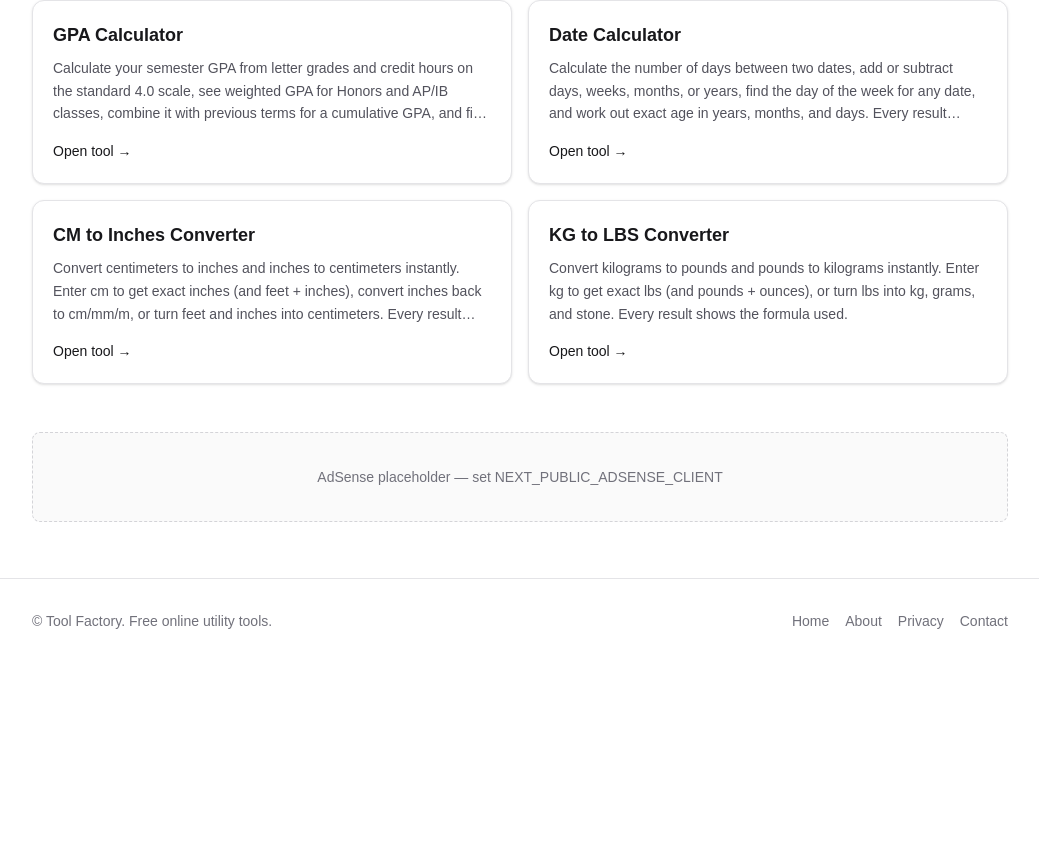
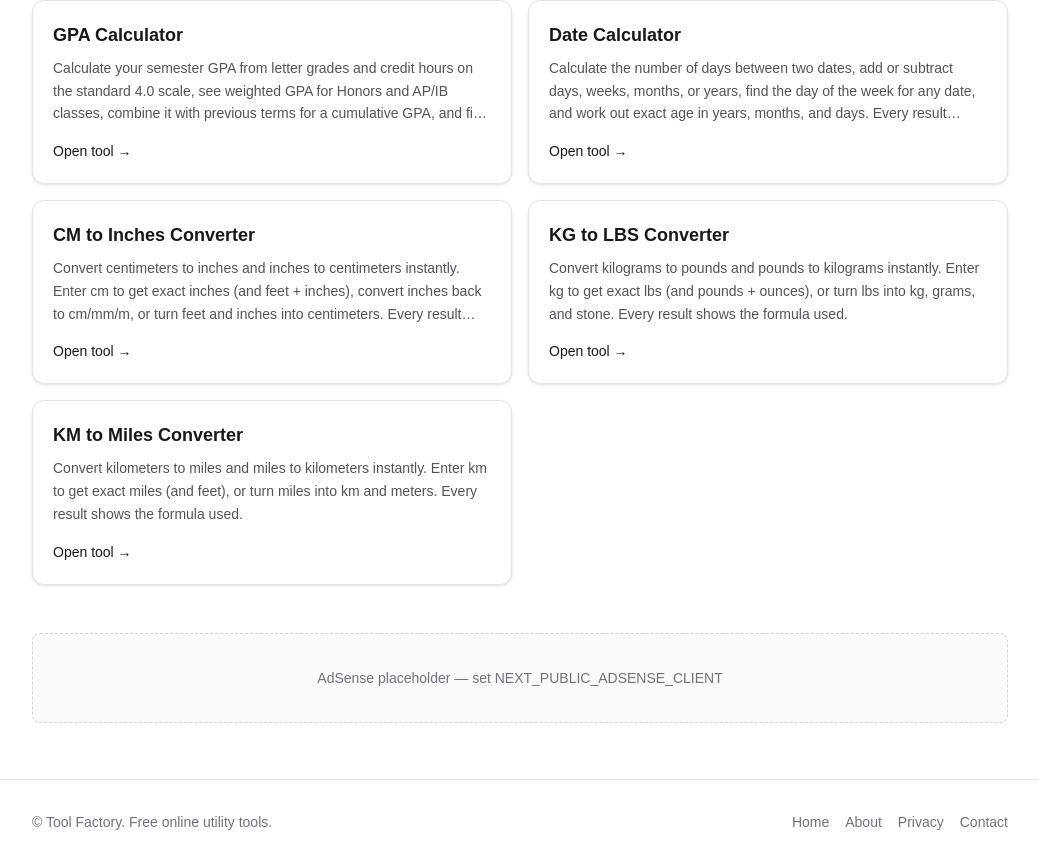
Before and after one commit to moinmoinsg-web/tool-factory, a Next.js app: page / in a window 1280 px wide. Shown: the part 1348-2212 px from the top of the page, without its empty margins (120-1159 px from the left). Before the commit the page ends 2011 px from the top, so only its background shows below. Built offline with nearby package versions, Linux system fonts and the light colour scheme; no server answers.

Commit message:
Add KM to Miles Converter tool (keyword: km to miles)

```diff
--- /dev/null
+++ b/src/components/KmToMilesWidget.tsx
@@ -0,0 +1,119 @@
+"use client";
+
+import { useMemo, useState } from "react";
+
+/** International mile: 1 mi = 1.609344 km exactly. */
+export const KM_PER_MILE = 1.609344;
+
+export function kmToMiles(km: number) {
+  return km / KM_PER_MILE;
+}
+
+export function milesToKm(mi: number) {
+  return mi * KM_PER_MILE;
+}
+
+function num(value: string) {
+  if (value.trim() === "") return NaN;
+  return Number(value.replace(/,/g, ""));
+}
+
+function fmt(value: number, digits = 4) {
+  if (!Number.isFinite(value)) return "—";
+  const rounded = Number(value.toFixed(digits));
+  return rounded.toLocaleString(undefined, { maximumFractionDigits: digits });
+}
+
+const inputClass =
+  "w-32 rounded-lg border border-zinc-300 bg-zinc-50 p-2 text-base tabular-nums text-zinc-900 outline-none ring-zinc-400 focus:ring-2 dark:border-zinc-700 dark:bg-zinc-900 dark:text-zinc-50";
+const cardClass =
+  "rounded-xl border border-zinc-200 bg-white p-4 shadow-sm dark:border-zinc-800 dark:bg-zinc-950 sm:p-5";
+const titleClass = "text-base font-semibold text-zinc-900 dark:text-zinc-50";
+const labelClass = "flex flex-col gap-1 text-sm text-zinc-700 dark:text-zinc-300";
+
+function Field({ label, value, onChange, suffix }: { label: string; value: string; onChange: (v: string) => void; suffix?: string }) {
+  return (
+    <label className={labelClass}>
+      <span>
+        {label}
+        {suffix ? ` (${suffix})` : ""}
+      </span>
+      <input type="text" inputMode="decimal" value={value} onChange={(e) => onChange(e.target.value)} className={inputClass} />
+    </label>
+  );
+}
+
+function Stat({ label, value, formula }: { label: string; value: string; formula?: string }) {
+  return (
+    <div className="rounded-lg bg-zinc-100 px-3 py-2 dark:bg-zinc-900" aria-live="polite">
+      <div className="text-xs text-zinc-500 dark:text-zinc-400">{label}</div>
+      <div className="text-lg font-semibold tabular-nums text-zinc-900 dark:text-zinc-50">{value}</div>
+      {formula ? <div className="mt-1 font-mono text-xs text-zinc-500 dark:text-zinc-400">{formula}</div> : null}
+    </div>
+  );
+}
+
+const QUICK = [1, 5, 10, 21.0975, 42.195, 50, 100, 500];
+
+export function KmToMilesWidget() {
+  const [km, setKm] = useState("10");
+  const [mi, setMi] = useState("26.2");
+
+  const milesFromKm = kmToMiles(num(km));
+  const kmFromMiles = milesToKm(num(mi));
+
+  const quickRows = useMemo(() => QUICK.map((k) => ({ km: k, mi: kmToMiles(k) })), []);
+
+  return (
+    <div className="grid gap-4 md:grid-cols-2">
+      <div className={cardClass}>
+        <h2 className={titleClass}>Kilometers to miles</h2>
+        <p className="mt-1 text-sm text-zinc-500 dark:text-zinc-400">
+          Convert km to miles using the exact factor 1 mile = 1.609344 km.
+        </p>
+        <div className="mt-4">
+          <Field label="Kilometers" value={km} onChange={setKm} suffix="km" />
+        </div>
+        <div className="mt-3 grid gap-2 sm:grid-cols-2">
+          <Stat label="Miles" value={`${fmt(milesFromKm)} mi`} formula="mi = km ÷ 1.609344" />
+          <Stat label="Feet" value={`${fmt(milesFromKm * 5280, 1)} ft`} formula="ft = mi × 5280" />
+        </div>
+      </div>
+
+      <div className={cardClass}>
+        <h2 className={titleClass}>Miles to kilometers</h2>
+        <p className="mt-1 text-sm text-zinc-500 dark:text-zinc-400">Convert miles back to km by multiplying by 1.609344.</p>
+        <div className="mt-4">
+          <Field label="Miles" value={mi} onChange={setMi} suffix="mi" />
+        </div>
+        <div className="mt-3 grid gap-2 sm:grid-cols-2">
+          <Stat label="Kilometers" value={`${fmt(kmFromMiles)} km`} formula="km = mi × 1.609344" />
+          <Stat label="Meters" value={`${fmt(kmFromMiles * 1000, 1)} m`} formula="m = km × 1000" />
+        </div>
+      </div>
+
+      <div className={`${cardClass} md:col-span-2`}>
+        <h2 className={titleClass}>Quick reference</h2>
+        <p className="mt-1 text-sm text-zinc-500 dark:text-zinc-400">Common distances in kilometers and their mile equivalents.</p>
+        <div className="mt-3 overflow-x-auto">
+          <table className="w-full min-w-[240px] text-left text-sm">
+            <thead>
+              <tr className="border-b border-zinc-200 text-zinc-500 dark:border-zinc-800 dark:text-zinc-400">
+                <th className="py-2 pr-3 font-medium">Kilometers</th>
+                <th className="py-2 font-medium">Miles</th>
+              </tr>
+            </thead>
+            <tbody>
+              {quickRows.map((row) => (
+                <tr key={row.km} className="border-b border-zinc-100 tabular-nums text-zinc-800 dark:border-zinc-900 dark:text-zinc-200">
+                  <td className="py-2 pr-3">{row.km} km</td>
+                  <td className="py-2">{fmt(row.mi, 4)} mi</td>
+                </tr>
+              ))}
+            </tbody>
+          </table>
+        </div>
+      </div>
+    </div>
+  );
+}
--- a/src/components/ToolShell.tsx
+++ b/src/components/ToolShell.tsx
@@ -11,6 +11,7 @@ import { GpaCalculatorWidget } from "@/components/GpaCalculatorWidget";
 import { DateCalculatorWidget } from "@/components/DateCalculatorWidget";
 import { CmToInchesWidget } from "@/components/CmToInchesWidget";
 import { KgToLbsWidget } from "@/components/KgToLbsWidget";
+import { KmToMilesWidget } from "@/components/KmToMilesWidget";
 
 type ToolShellProps = {
   tool: ToolDefinition;
@@ -54,6 +55,9 @@ export function ToolShell({ tool }: ToolShellProps) {
   if (tool.slug === "kg-to-lbs") {
     return <KgToLbsWidget />;
   }
+  if (tool.slug === "km-to-miles") {
+    return <KmToMilesWidget />;
+  }
   if (tool.slug === "cm-to-inches") {
     return <CmToInchesWidget />;
   }
--- a/src/content/tools/index.ts
+++ b/src/content/tools/index.ts
@@ -606,6 +606,59 @@ export const tools: ToolDefinition[] = [
     ],
     relatedSlugs: ["cm-to-inches", "percentage-calculator", "gpa-calculator", "date-calculator", "margin-calculator"],
   },
+  {
+    slug: "km-to-miles",
+    keyword: "km to miles",
+    title: "KM to Miles Converter",
+    description:
+      "Convert kilometers to miles and miles to kilometers instantly. Enter km to get exact miles (and feet), or turn miles into km and meters. Every result shows the formula used.",
+    metaTitle: "KM to Miles Converter — Free Kilometers to Miles Calculator",
+    metaDescription:
+      "Free km to miles converter. Convert kilometers to miles and miles to km using the exact 1.609344 factor. Includes a quick reference table. Runs in your browser.",
+    faq: [
+      {
+        question: "How do I convert km to miles?",
+        answer:
+          "Divide the distance in kilometers by 1.609344, or multiply by about 0.621371. For example, 10 km ÷ 1.609344 = 6.2137 miles.",
+      },
+      {
+        question: "How do I convert miles to km?",
+        answer:
+          "Multiply the miles by 1.609344. For example, 26.2 miles × 1.609344 = 42.164 km.",
+      },
+      {
+        question: "How many miles are in 1 kilometer?",
+        answer:
+          "One kilometer equals about 0.6214 miles. The exact value is 1 ÷ 1.609344 = 0.62137119 miles.",
+      },
+      {
+        question: "Is a mile defined exactly in kilometers?",
+        answer:
+          "Yes. Since the 1959 international yard and pound agreement, the international mile is exactly 1.609344 km (1,609.344 meters). This tool uses that exact constant.",
+      },
+      {
+        question: "How many miles is a 5K, 10K, or marathon?",
+        answer:
+          "A 5K is 3.107 miles, a 10K is 6.214 miles, a half marathon (21.0975 km) is 13.109 miles, and a marathon (42.195 km) is 26.219 miles.",
+      },
+      {
+        question: "Is there a quick mental conversion from km to miles?",
+        answer:
+          "Multiply the kilometers by 0.6, or halve them and add a tenth of the original. For 100 km: 60 miles, close to the exact 62.14 miles.",
+      },
+      {
+        question: "How many feet are in a kilometer?",
+        answer:
+          "One kilometer is about 3,280.84 feet. The converter shows the feet equivalent under the miles result.",
+      },
+      {
+        question: "Is this km to miles converter free and private?",
+        answer:
+          "Yes. It is free with no signup, and every calculation runs in your browser. Numbers you enter are never sent to or stored on a server.",
+      },
+    ],
+    relatedSlugs: ["kg-to-lbs", "cm-to-inches", "percentage-calculator", "date-calculator", "margin-calculator"],
+  },
 ];
 
 export function getAllTools(): ToolDefinition[] {
```
